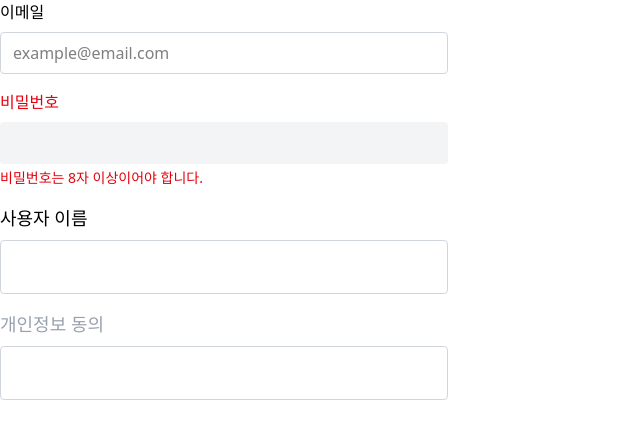
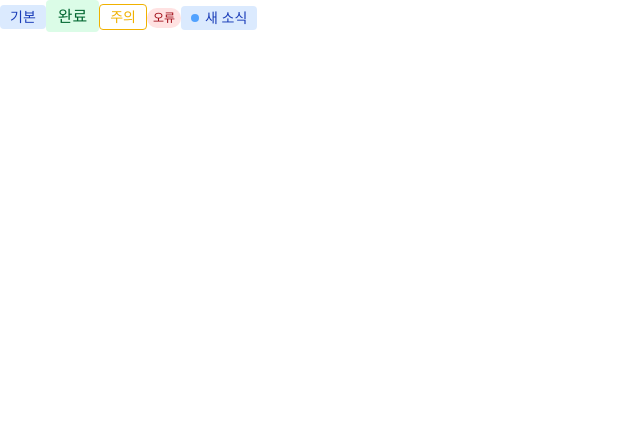
Before and after one commit to smd995/codeit-tailwindcss, a Next.js app: page / in a window 1280 px wide. Shown: the top 436 px of the page, without its empty margins (0-640 px from the left). Built offline with nearby package versions, Linux system fonts and the light colour scheme.

Commit message:
feat:badge component

```diff
--- a/src/app/page.tsx
+++ b/src/app/page.tsx
@@ -1,23 +1,30 @@
-import Input from "@/components/input";
+import Badge from "@/components/badge";
 
 export default function Home() {
   return (
     <div className="max-w-md space-y-4">
-      <Input label="이메일" type="email" placeholder="example@email.com" />
-      <Input
-        label="비밀번호"
-        type="password"
-        variant="filled"
-        error="비밀번호는 8자 이상이어야 합니다."
-      />
-      <Input label="사용자 이름" variant="outlined" size="lg" fullWidth />
-      <Input
-        label="개인정보 동의"
-        variant="outlined"
-        size="lg"
-        disabled
-        fullWidth
-      />
+      {/* 기본 뱃지 */}
+      <Badge>기본</Badge>
+
+      {/* 성공 상태 뱃지 */}
+      <Badge variant="success" size="md">
+        완료
+      </Badge>
+
+      {/* 경고 아웃라인 뱃지 */}
+      <Badge variant="warning" outlined>
+        주의
+      </Badge>
+
+      {/* 에러 둥근 뱃지 */}
+      <Badge variant="danger" rounded size="xs">
+        오류
+      </Badge>
+
+      {/* 도트가 있는 정보 뱃지 */}
+      <Badge variant="info" withDot>
+        새 소식
+      </Badge>
     </div>
   );
 }
--- /dev/null
+++ b/src/components/badge/index.tsx
@@ -0,0 +1,81 @@
+import clsx from "clsx";
+
+const BASE_STYLES = "inline-flex items-center font-medium rounded";
+
+const VARIANT_STYLES = {
+  primary: "bg-blue-100 text-blue-800",
+  success: "bg-green-100 text-green-800",
+  warning: "bg-yellow-100 text-yellow-800",
+  danger: "bg-red-100 text-red-800",
+  info: "bg-blue-100 text-blue-800",
+};
+
+const SIZE_STYLES = {
+  xs: "px-1.5 py-0.5 text-xs",
+  sm: "px-2.5 py-0.5 text-sm",
+  md: "px-3 py-1 text-base",
+};
+
+const OUTLINED_BASE_STYLES = "border bg-transparent";
+
+const OUTLINED_STYLES = {
+  primary: "border-blue-500 text-blue-500",
+  success: "border-green-500 text-green-500",
+  warning: "border-yellow-500 text-yellow-500",
+  danger: "border-red-500 text-red-500",
+  info: "border-blue-400 text-blue-400",
+};
+
+const ROUNDED_STYLES = "rounded-full";
+
+const DOT_BASE_STYLES = "mr-1.5 h-2 w-2 rounded-full";
+
+const DOT_COLOR_STYLES = {
+  primary: "bg-blue-500",
+  success: "bg-green-500",
+  warning: "bg-yellow-500",
+  danger: "bg-red-500",
+  info: "bg-blue-400",
+};
+
+type BadgeProps = {
+  children: React.ReactNode;
+  variant?: "primary" | "success" | "warning" | "danger" | "info";
+  size?: "xs" | "sm" | "md";
+  outlined?: boolean;
+  rounded?: boolean;
+  withDot?: boolean;
+  className?: string;
+};
+
+const Badge = ({
+  children,
+  variant = "primary",
+  size = "sm",
+  outlined = false,
+  rounded = false,
+  withDot = false,
+  className,
+}: BadgeProps) => {
+  const badgeClasses = clsx(
+    BASE_STYLES,
+    !outlined && VARIANT_STYLES[variant],
+    SIZE_STYLES[size],
+    outlined && OUTLINED_BASE_STYLES,
+    outlined && OUTLINED_STYLES[variant],
+    rounded && ROUNDED_STYLES,
+
+    className,
+  );
+
+  const dotClasses = clsx(DOT_BASE_STYLES, DOT_COLOR_STYLES[variant]);
+
+  return (
+    <div className={clsx(badgeClasses, "")}>
+      {withDot && <span className={clsx(dotClasses, "")}></span>}
+      {children}
+    </div>
+  );
+};
+
+export default Badge;
```
